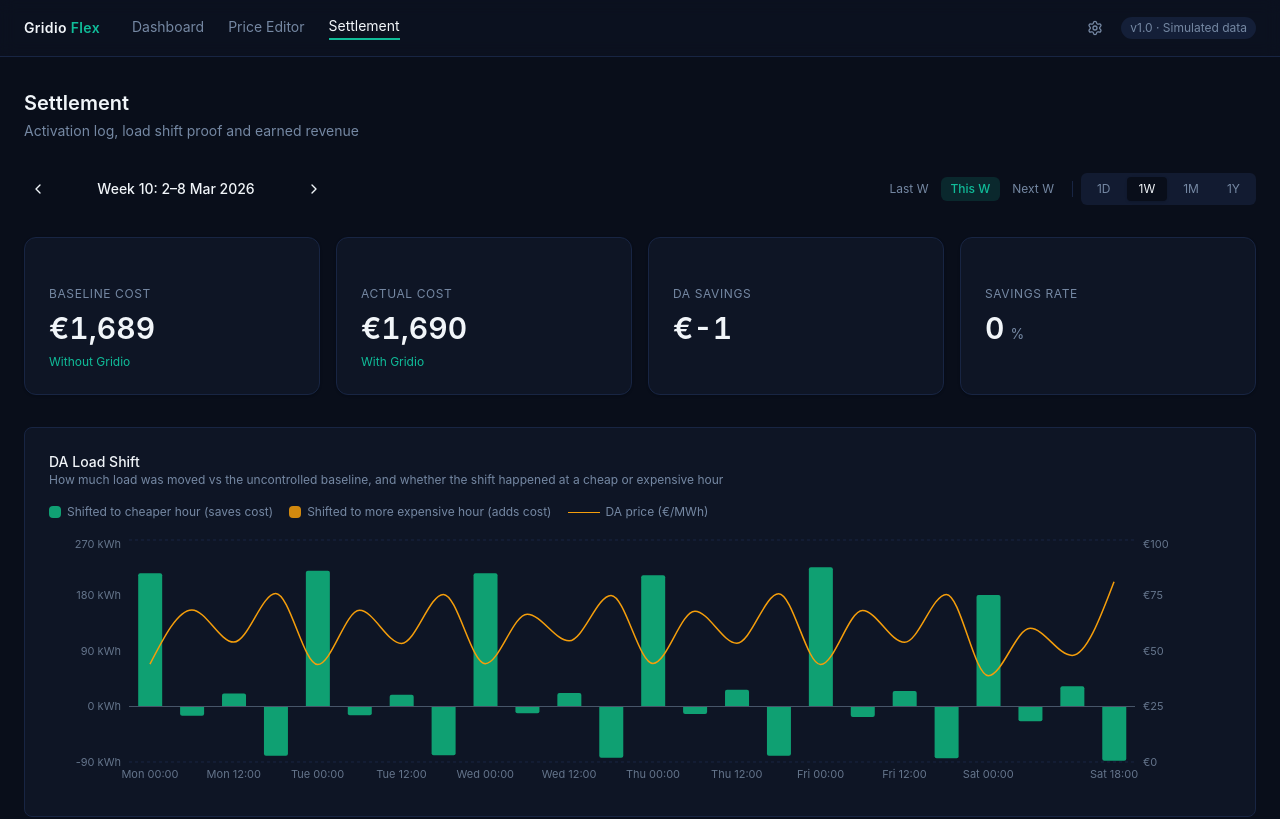
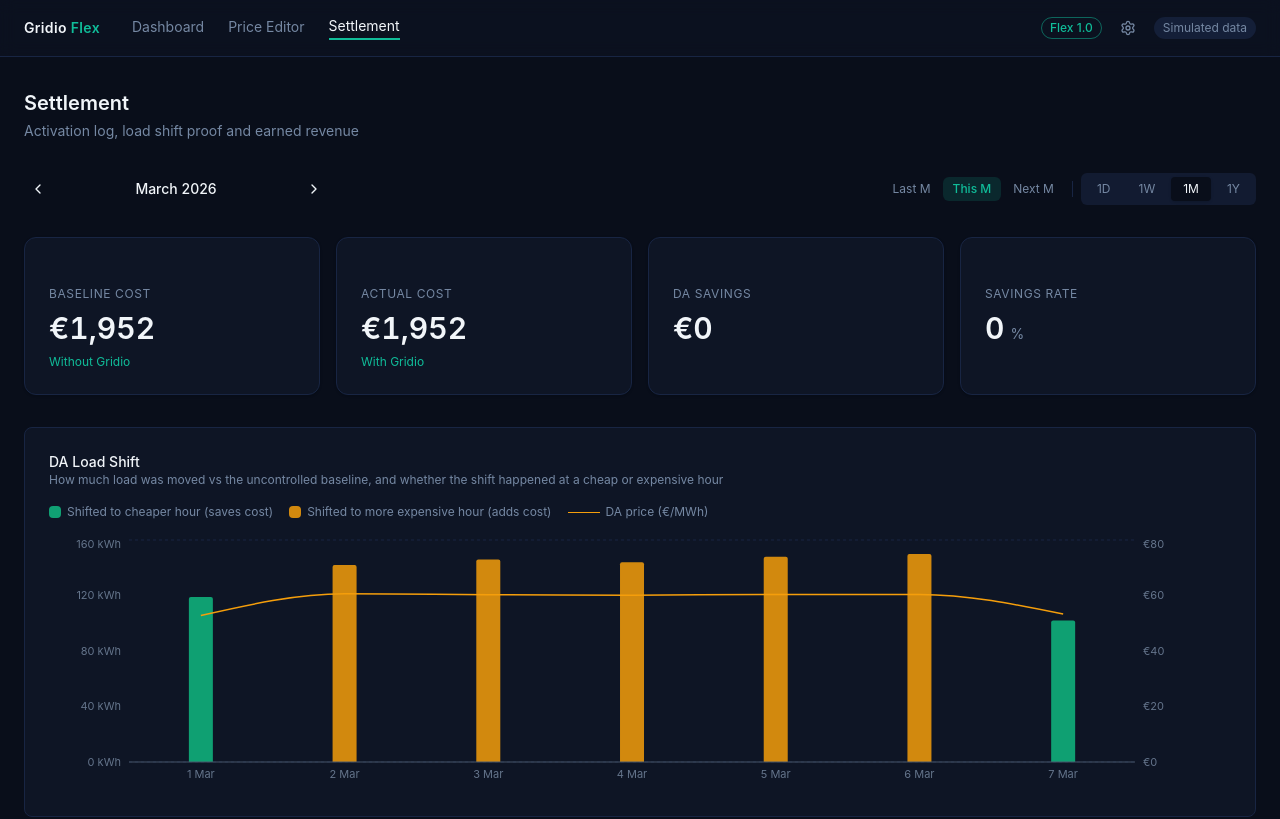
Before and after one commit to kristjankuhi/gridio-flex-pa1, a React (Vite) app: page /settlement in a window 1280 px wide. Shown: the top 819 px of the page. Built offline with nearby package versions, Linux system fonts and the light colour scheme.

Commit message:
feat: Flex mode pill in TopNav, Settlement defaults to 1M, rename to Fleet Overview

```diff
--- a/src/components/TopNav.tsx
+++ b/src/components/TopNav.tsx
@@ -54,12 +54,22 @@ export function TopNav() {
           </nav>
         </div>
         <div className="flex items-center gap-3">
+          <Badge
+            variant="outline"
+            className={`text-xs font-medium ${
+              flex2Enabled
+                ? 'border-blue-500/50 text-blue-400'
+                : 'border-primary/50 text-primary'
+            }`}
+          >
+            {flex2Enabled ? 'Flex 2.0' : 'Flex 1.0'}
+          </Badge>
           <SettingsPanel />
           <Badge
             variant="secondary"
             className="text-xs font-normal text-muted-foreground"
           >
-            v1.0 · Simulated data
+            Simulated data
           </Badge>
         </div>
       </div>
--- a/src/pages/Dashboard.tsx
+++ b/src/pages/Dashboard.tsx
@@ -95,7 +95,7 @@ export function Dashboard() {
   return (
     <div className="space-y-8">
       <div>
-        <h1 className="text-xl font-semibold mb-1">Fleet Portfolio</h1>
+        <h1 className="text-xl font-semibold mb-1">Fleet Overview</h1>
         <p className="text-sm text-muted-foreground">
           Real-time overview of EV fleet capacity and flexibility
         </p>
--- a/src/pages/Settlement.tsx
+++ b/src/pages/Settlement.tsx
@@ -49,7 +49,7 @@ export function Settlement() {
     goNext,
     goPrev,
     isAtPresent,
-  } = usePeriodSelector('1W');
+  } = usePeriodSelector('1M');
 
   const allActivations = useMemo(() => generateActivationHistory(365), []);
   const activations = useMemo(
@@ -170,6 +170,7 @@ export function Settlement() {
         </div>
       )}
 
+      {settings.flex2Enabled && (
         <div className="space-y-3">
           <div className="flex items-center justify-between">
             <h2 className="text-sm font-medium">Activation Log</h2>
@@ -182,6 +183,7 @@ export function Settlement() {
           </div>
           <ActivationTable activations={activations} />
         </div>
+      )}
     </div>
   );
 }
```
Lines whose indentation alone changed are shown as unchanged.
